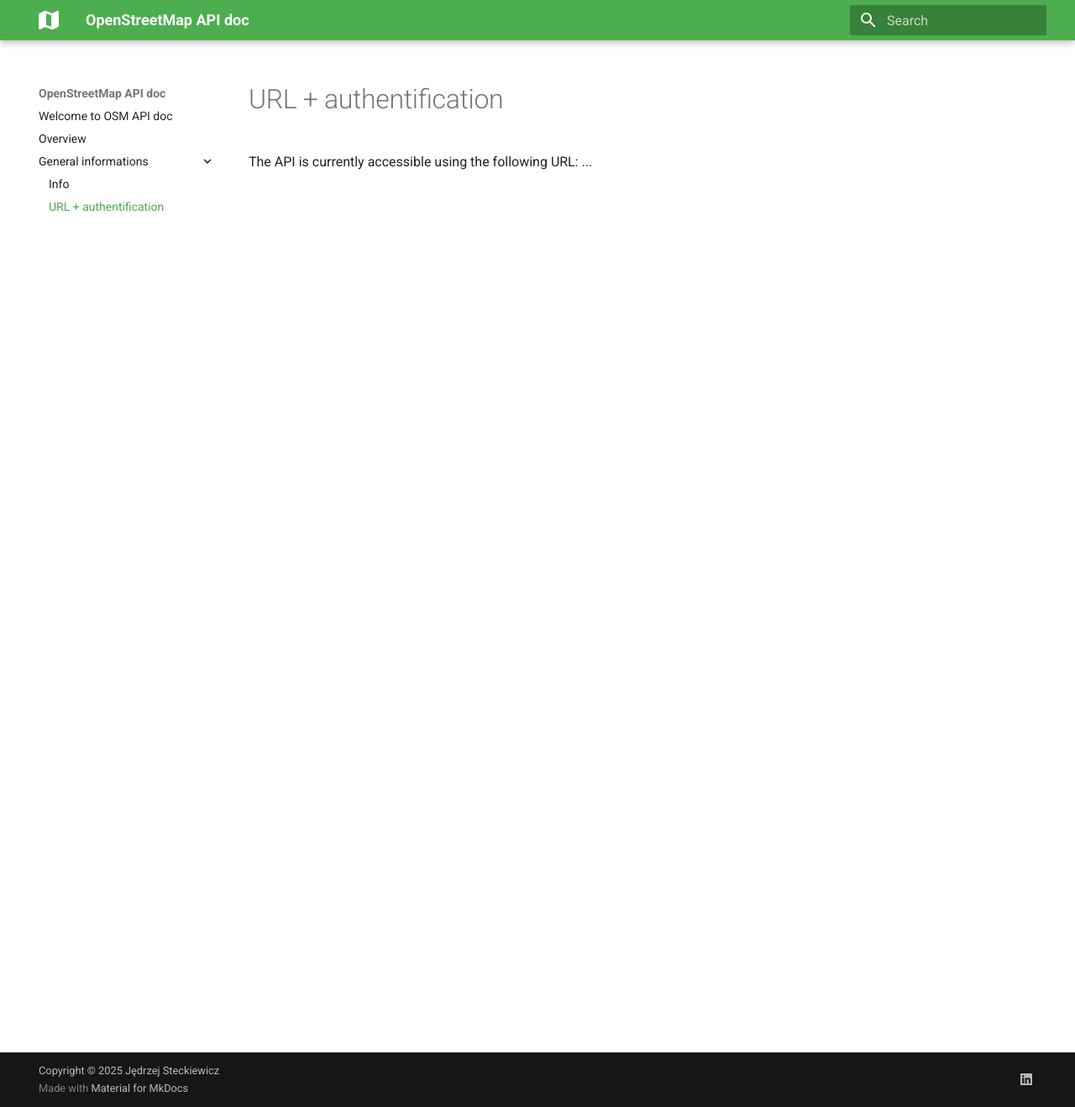
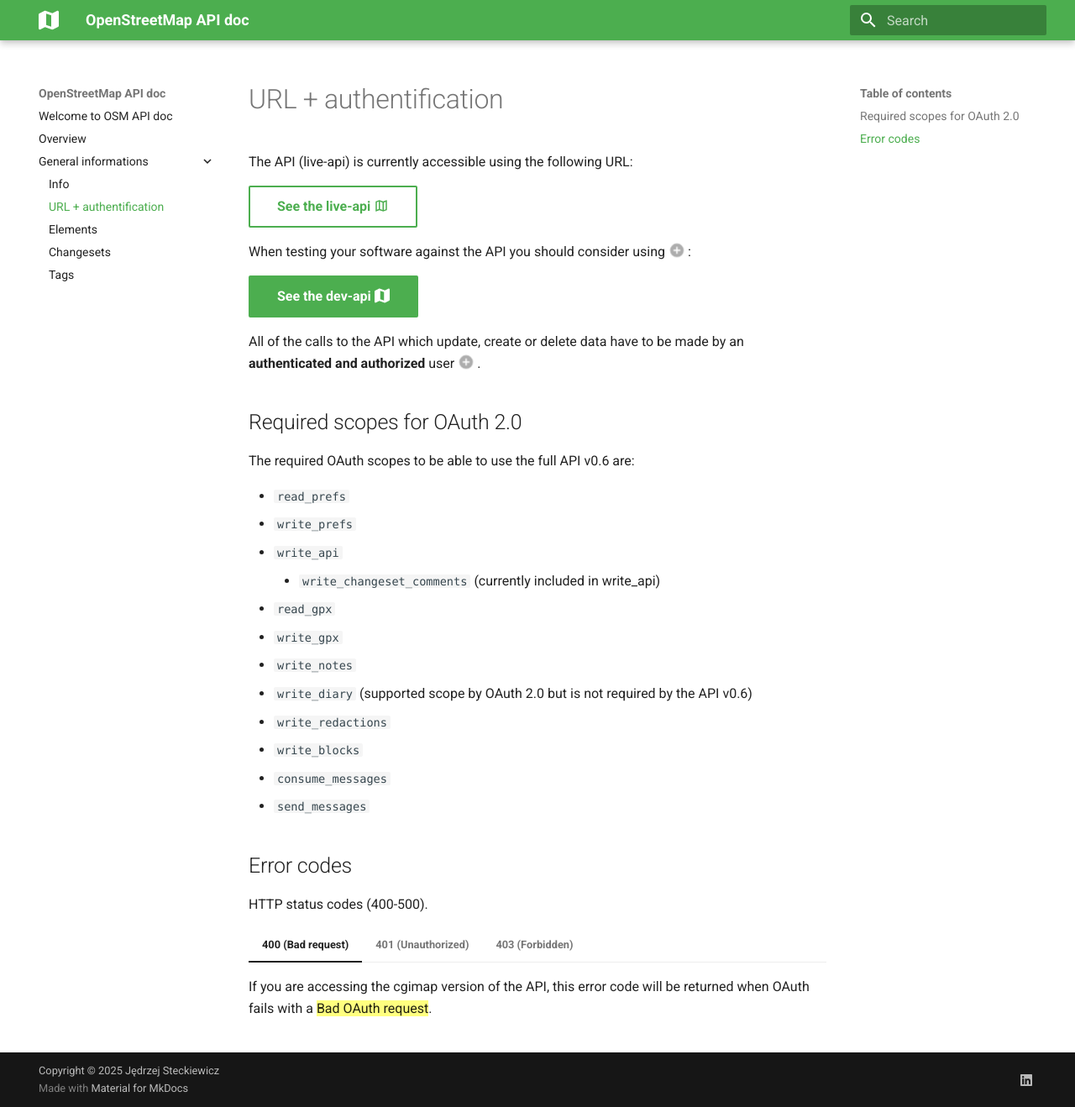
Before and after one commit to JayStecki/OpenStreetMapAPIdoc, an MkDocs documentation site: the page built from docs/general_informations/URL_+_authentication.md, in a window 1280 px wide and 1318 px high. Shown: the whole window at 84% size. Built offline with MkDocs 1.6.1 and Material for MkDocs 9.7.7, drawn with Linux system fonts in a browser that asks for light colours; some web fonts are replaced.

Commit message:
Structure + content
General informations development. Small corrects in devScenario

````diff
--- a/docs/general_informations/URL_+_authentication.md
+++ b/docs/general_informations/URL_+_authentication.md
@@ -1 +1,43 @@
-The API is currently accessible using the following URL: ...
+The API (live-api) is currently accessible using the following URL:
+
+[See the live-api :material-map-outline:](https://api.openstreetmap.org){ target=_blank .md-button }
+
+When testing your software against the API you should consider using(1):
+{ .annotate }
+
+1. Your account for the live service is not in the same database, so you probably need a new username and password for the test service.
+
+[See the dev-api :fontawesome-solid-map:](https://master.apis.dev.openstreetmap.org/){ target=_blank .md-button .md-button--primary }
+
+All of the calls to the API which update, create or delete data have to be made by an **authenticated and authorized** user(1).
+{ .annotate }
+
+1. Authentication works by using OAuth 2.0.
+
+## Required scopes for OAuth 2.0
+
+The required OAuth scopes to be able to use the full API v0.6 are:
+
+- ```read_prefs```
+- ```write_prefs```
+- ```write_api```
+    - ```write_changeset_comments``` (currently included in write_api)
+- ```read_gpx```
+- ```write_gpx```
+- ```write_notes```
+- ```write_diary``` (supported scope by OAuth 2.0 but is not required by the API v0.6)
+- ```write_redactions```
+- ```write_blocks```
+- ```consume_messages```
+- ```send_messages```
+
+## Error codes
+
+HTTP status codes (400-500).
+
+=== "400 (**Bad request**)"
+    If you are accessing the cgimap version of the API, this error code will be returned when OAuth fails with a ==Bad OAuth request==.
+=== "401 (**Unauthorized**)"
+    Login was unsuccessful.
+=== "403 (**Forbidden**)"
+    Login was successful but the user is not allowed to carry out the operation. The user may have been blocked, or the OAuth application may not have been given the required permissions. An application should display the error message (which will be translated if necessary) and, if it has an end-user UI, provide an easy way to access openstreetmap.org and view any messages there.
--- a/mkdocs.yml
+++ b/mkdocs.yml
@@ -7,6 +7,7 @@
     code: Lekton
   icon:
     logo: fontawesome/solid/map
+    annotation: material/plus-circle
   favicon: assets/faviconJS.ico
   palette:
     primary: green
@@ -19,6 +20,9 @@
   - General informations:
     - Info: general_informations/info.md
     - URL + authentification: general_informations/URL_+_authentication.md
+    - Elements: general_informations/elements.md
+    - Changesets: general_informations/changesets.md
+    - Tags: general_informations/tags.md
 
 markdown_extensions:
   - attr_list
@@ -26,8 +30,20 @@
       emoji_index: !!python/name:material.extensions.emoji.twemoji
       emoji_generator: !!python/name:material.extensions.emoji.to_svg
   - admonition
+  - pymdownx.caret
   - pymdownx.details
-  - attr_list
+  - pymdownx.highlight:
+      anchor_linenums: true
+      line_spans: __span
+      pygments_lang_class: true
+  - pymdownx.inlinehilite
+  - pymdownx.mark
+  - pymdownx.snippets
+  - pymdownx.superfences
+  - pymdownx.tabbed:
+      alternate_style: true
+  - pymdownx.tilde
+  - md_in_html
 
 extra:
   social:
````
Also changed, not shown: PROJECT_devScenario.md (+8 -8 lines), docs/Overview.md (+4 -3 lines), docs/general_informations/changesets.md (added, +16 -0 lines), docs/general_informations/elements.md (added, +101 -0 lines), docs/general_informations/info.md (+13 -3 lines), docs/general_informations/tags.md (added, +1 -0 lines), docs/index.md (+2 -2 lines).
